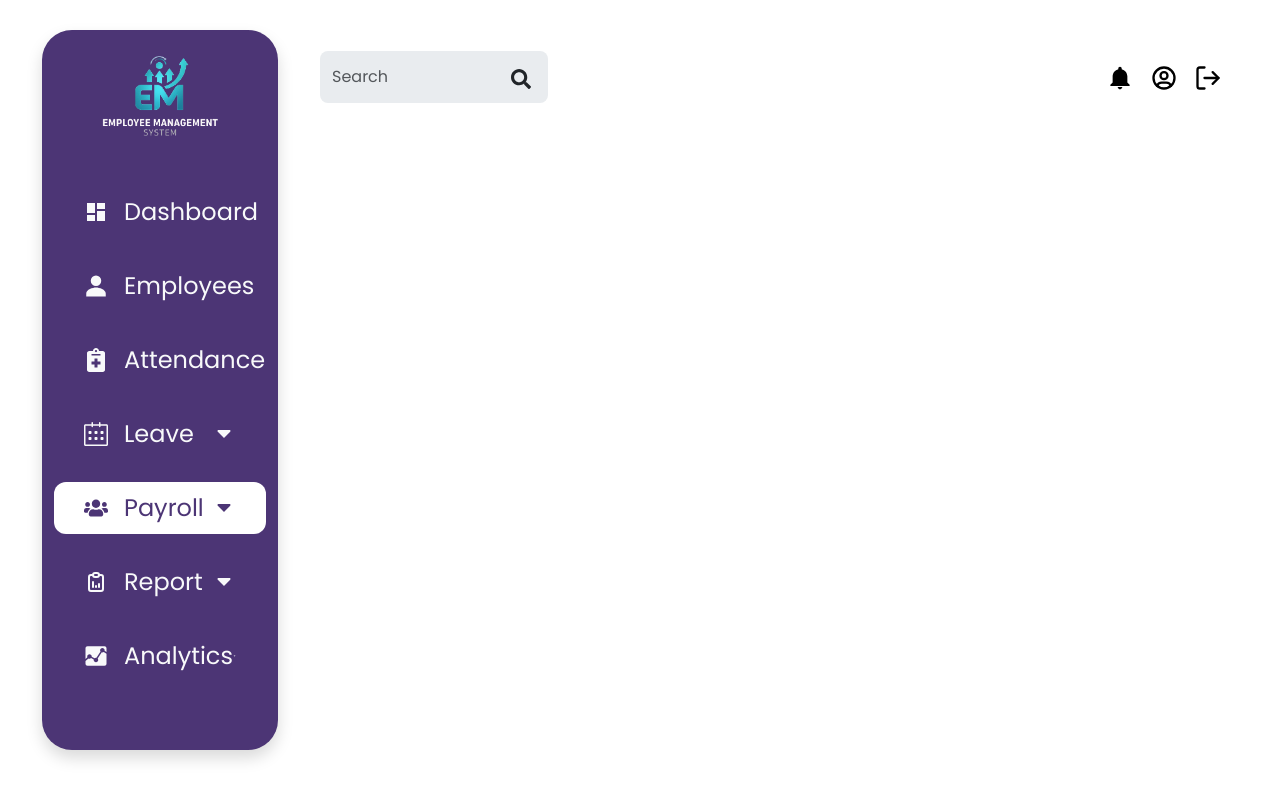
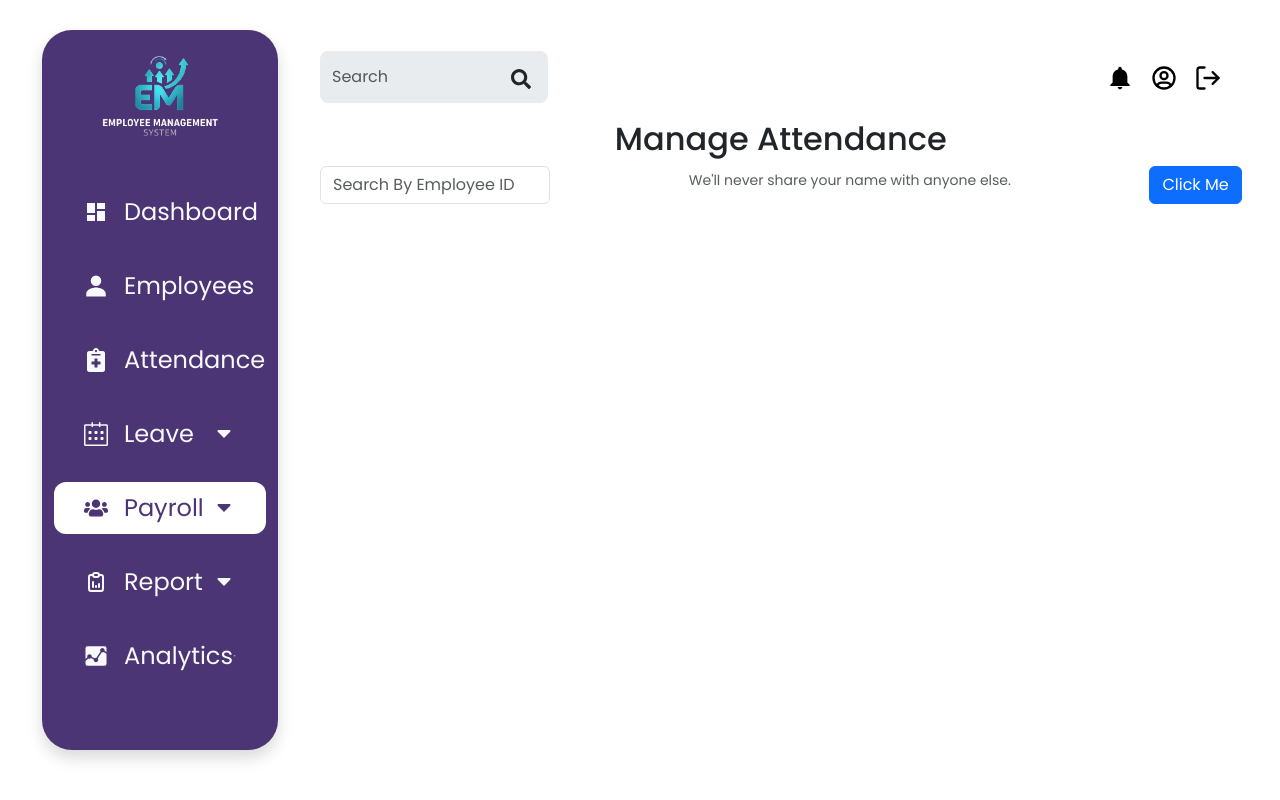
Before and after one commit to arabictech/ems, a React (Create React App) app in the folder frontend/: page /payroll in a window 1280 px wide. Built offline with nearby package versions, Linux system fonts and the light colour scheme; the HTML template or start-up script is replaced by a standard one.

Commit message:
some updates in attendence file

```diff
--- a/frontend/src/App.js
+++ b/frontend/src/App.js
@@ -14,6 +14,7 @@ import DatePicker from './Components/DatePicker';
 import EmployeeCard from './Components/EmployeeCard';
 import Profile from './Components/Profile';
 import Payroll from './Components/Payroll';
+import TextControlsExample from './Components/AttendenceData';
 
 function App() {
   return (
@@ -32,6 +33,7 @@ function App() {
         <Route path='employee' element={<EmployeeCard />}/>
         <Route path='analytics' element={<SalarySlip />}/>
         <Route path='report' element={<Profile />}/>
+        <Route path='payroll' element={<TextControlsExample />}/>
       </Routes>
     </div>
   );
--- /dev/null
+++ b/frontend/src/Components/AttendenceData.jsx
@@ -0,0 +1,24 @@
+import Form from 'react-bootstrap/Form';
+import Button from 'react-bootstrap/Button';
+
+
+function TextControlsExample() {
+    return (
+        <Form className='main-content' >
+            <div className='d-flex justify-content-center' >
+                <h2>Manage Attendance</h2>
+            </div>
+            <Form.Group className="mb-3" controlId="exampleForm.ControlInput1" >
+                <div className='d-flex justify-content-between' >
+                    <Form.Control type="email" placeholder="Search By Employee ID" className='w-25' />
+                    <Form.Text className="text-muted">
+                        We'll never share your name with anyone else.
+                    </Form.Text>
+                    <Button variant="primary">Click Me</Button>
+                </div>
+            </Form.Group>
+        </Form>
+    );
+}
+
+export default TextControlsExample;
```
